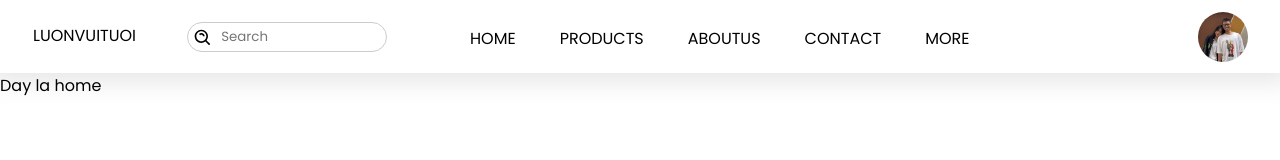
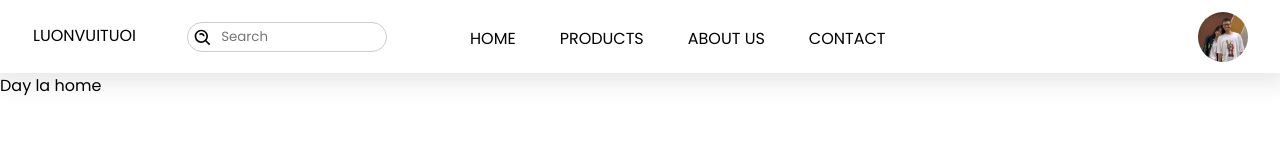
Before and after one commit to T2108A-Luonvuituoi-G1/Origami-eProject, a React (Create React App) app: page / in a window 1280 px wide. Shown: the top 160 px of the page. Built offline with nearby package versions, Linux system fonts and the light colour scheme.

Commit message:
Update Nav.js

```diff
--- a/src/OrigamiPage/Nav/Components/Nav.js
+++ b/src/OrigamiPage/Nav/Components/Nav.js
@@ -26,9 +26,8 @@ export default class Nav extends Component {
                     <div className='nav-link-page'>
                         <Link className='nav-link' to="/">Home</Link>
                         <Link className='nav-link' to="/products">Products</Link>
-                        <Link className='nav-link' to="/aboutus">AboutUs</Link>
+                        <Link className='nav-link' to="/aboutus">About Us</Link>
                         <Link className='nav-link' to="/contact">Contact</Link>
-                        <Link className='nav-link' to="/more">More</Link>
                     </div>
                     <div>
                         <Link to='/profile'><img className='nav-user-logo' src={Logo}/></Link>
```
